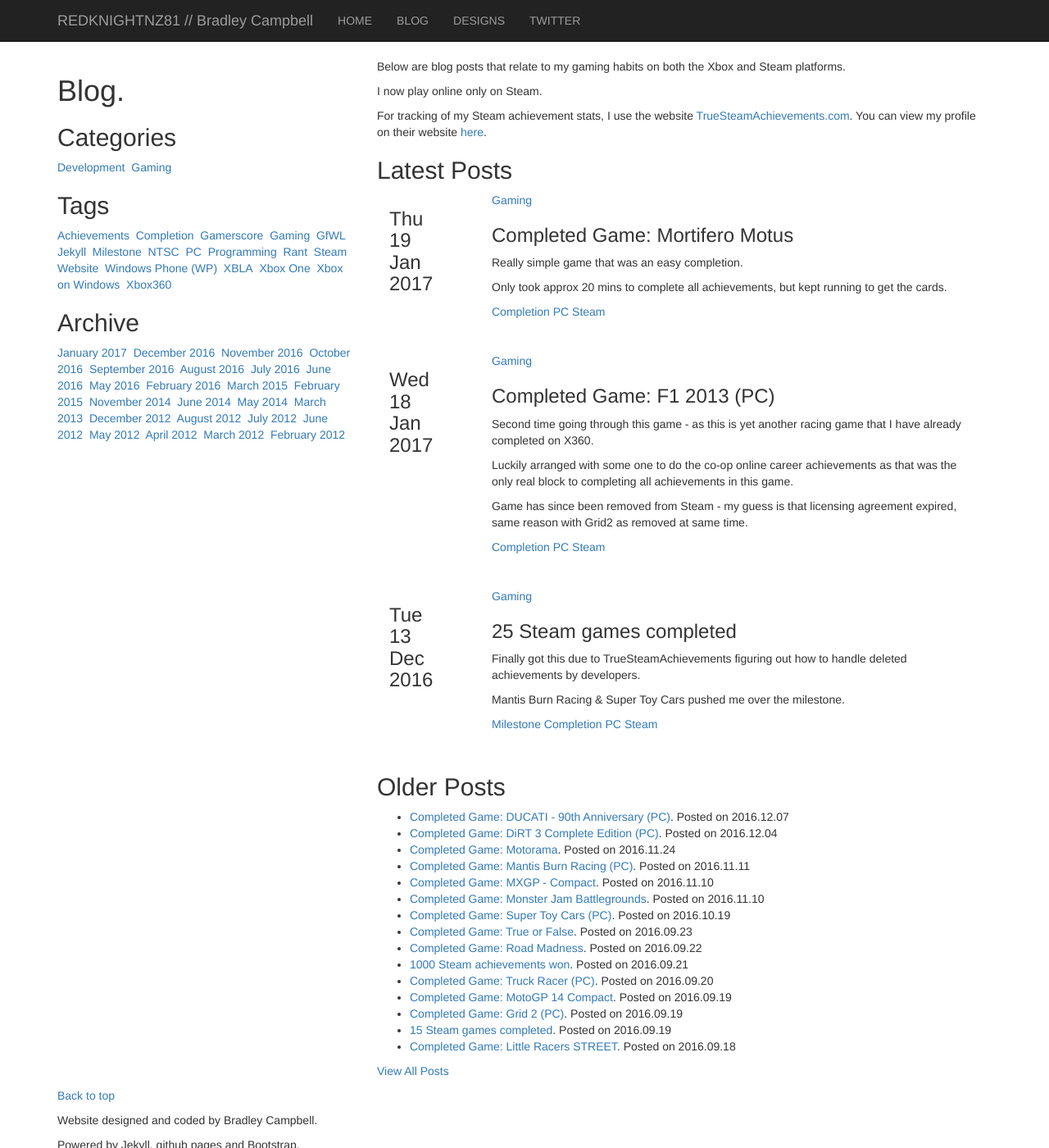
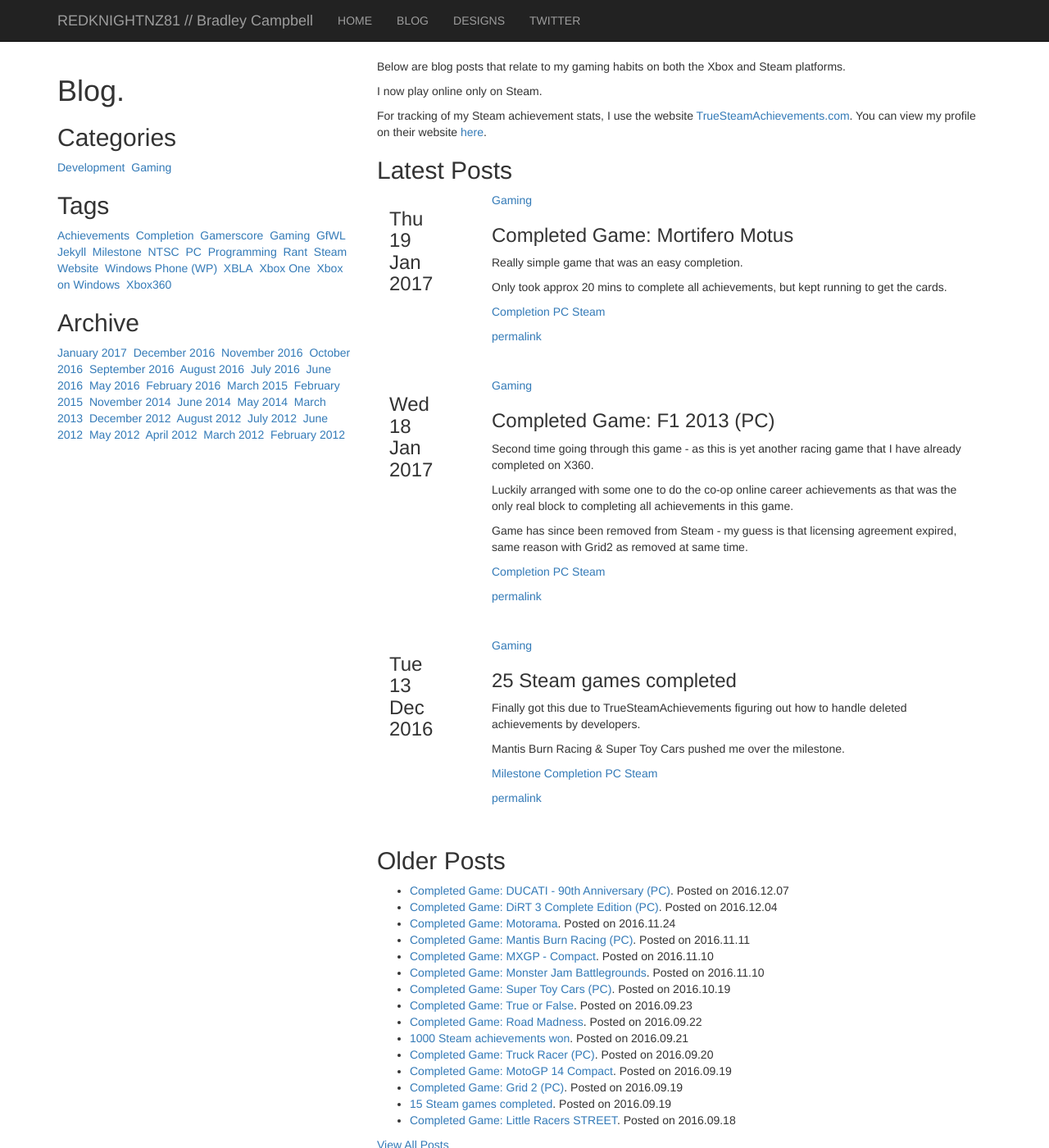
Before and after one commit to redknightnz81/redknightnz81.github.io, a Jekyll site: the page built from blog/index.html, in a window 1280 px wide and 1400 px high. Shown: the whole window at 82% size. Built offline with Jekyll 4.4.1, drawn with Linux system fonts in a browser that asks for light colours; nearby versions of some CDN libraries.

Commit message:
2017.01.26
added in permalink for newest 3 posts

```diff
--- a/blog/index.html
+++ b/blog/index.html
@@ -99,6 +99,8 @@ title: Bradley Campbell's Blog
 				<h3>{{ post.title }}</h3>
 				<p>{{ post.content }}</p>
 				<p class = "hidden-xs hidden-sm current-blog-post-tags">{% for tag in post.tags %}<a href="/blog/tag/#{{ tag | slugify }}">{{ tag }}</a>&nbsp;{% endfor %}</p>
+				<p class = "hidden-xs hidden-sm"><a href="{{ post.url }}.html" title="{{ post.title }}">permalink</a></p>
+
 			</div>
 			<p>&nbsp;</p>
 {% endfor %}
```
